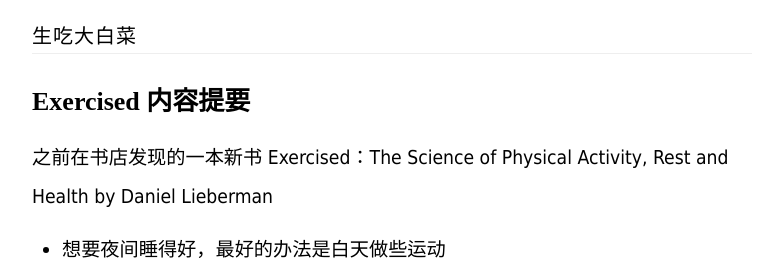
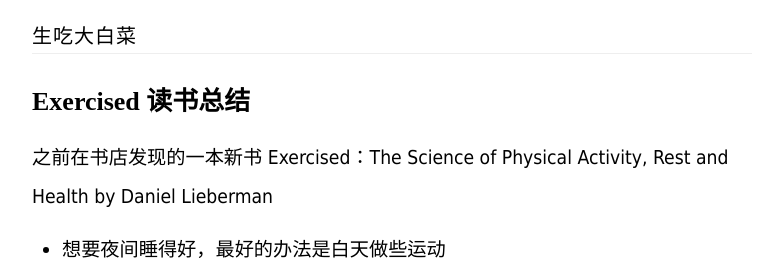
Before and after one commit to kwopera/kwopera.github.io, a Jekyll site: the page built from _posts/2022-08-19-exercised.md, in a window 1280 px wide. Shown: the top 276 px of the page, without its empty margins (248-1023 px from the left). Built offline with Jekyll 4.4.1, drawn with Linux system fonts in a browser that asks for light colours.

Commit message:
Update 2022-08-19-exercised.md

```diff
--- a/_posts/2022-08-19-exercised.md
+++ b/_posts/2022-08-19-exercised.md
@@ -1,5 +1,5 @@
 ---
-title: Exercised 内容提要
+title: Exercised 读书总结
 layout: post
 ---
 
```
